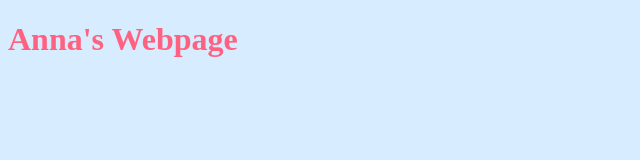
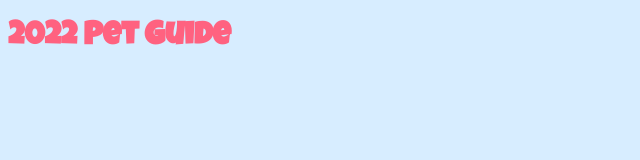
Before and after one commit to annaforman57/annaforman57.github.io, a plain HTML site: page index.html in a window 1280 px wide. Shown: the whole page, without its empty margins (0-640 px from the left). Drawn offline with Linux system fonts and the light colour scheme.

Commit message:
Update index.html

```diff
--- a/index.html
+++ b/index.html
@@ -3,13 +3,15 @@
 <html>
 <html lang="en">
     <head>
-        <title>My Webpage</title>
+        <title>2022 Pet Guide</title>
         <meta charset="utf-8">
         <link rel="stylesheet" type="text/css" href="desktop_one.css">
+        <link href="https://fonts.googleapis.com/css2?family=Bangers&family=Luckiest+Guy&display=swap" rel="stylesheet">
+
     </head>
 </html>
 <body>
 
-    <h1>Anna's Webpage</h1>
+    <h1>2022 Pet Guide</h1>
 
 </body>
```
